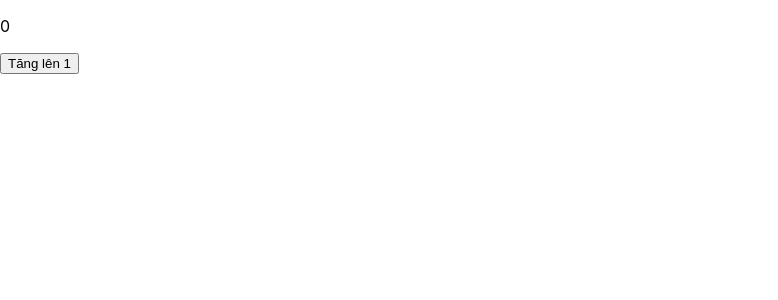
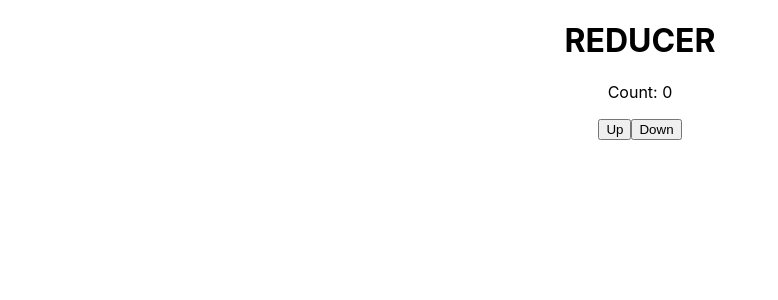
Before and after one commit to TtinTt/ra-learn-ractJs, a React (Create React App) app: page / in a window 1280 px wide. Shown: the top 300 px of the page, without its empty margins (0-778 px from the left). Built offline with nearby package versions, Linux system fonts and the light colour scheme.

Commit message:
no message

```diff
--- a/src/App.js
+++ b/src/App.js
@@ -1,47 +1,29 @@
-import logo from "./logo.svg";
+import { useState, useReducer } from "react";
 import "./App.css";
-import React from "react";
 
-// function App() {
-//   return (
-//     <div className="App">
-//       <header className="App-header">
-//         <img src={logo} className="App-logo" alt="logo" />
-//         <p>
-//           Edit <code>src/App.js</code> and save to reload.
-//         </p>
-//         <a
-//           className="App-link"
-//           href="https://reactjs.org"
-//           target="_blank"
-//           rel="noopener noreferrer"
-//         >
-//           Learn React
-//         </a>
-//       </header>
-//     </div>
-//   );
-// }
+function App() {
+  // const [count, setCount] = useState(0)
+  const UP = "UP";
+  const DOWN = "DOWN";
 
-class App extends React.Component {
-  constructor() {
-    super();
-    this.state = { number: 0 };
-  }
+  const reducer = (state, action) => {
+    if (action === UP) {
+      return state + 1;
+    } else if (action === DOWN) {
+      return state - 1;
+    }
+  };
 
-  inceaseNumber() {
-    this.setState({
-      number: this.state.number + 1,
-    });
-  }
+  const [count, dispatch] = useReducer(reducer, 0);
 
-  render() {
-    return (
-      <div>
-        <p>{this.state.number}</p>
-        <button onClick={() => this.inceaseNumber()}>Tăng lên 1</button>
-      </div>
-    );
-  }
+  return (
+    <div className="App">
+      <h1>REDUCER</h1>
+      <p>Count: {count}</p>
+      <button onClick={() => dispatch(UP)}>Up</button>
+      <button onClick={() => dispatch(DOWN)}>Down</button>
+    </div>
+  );
 }
+
 export default App;
```
